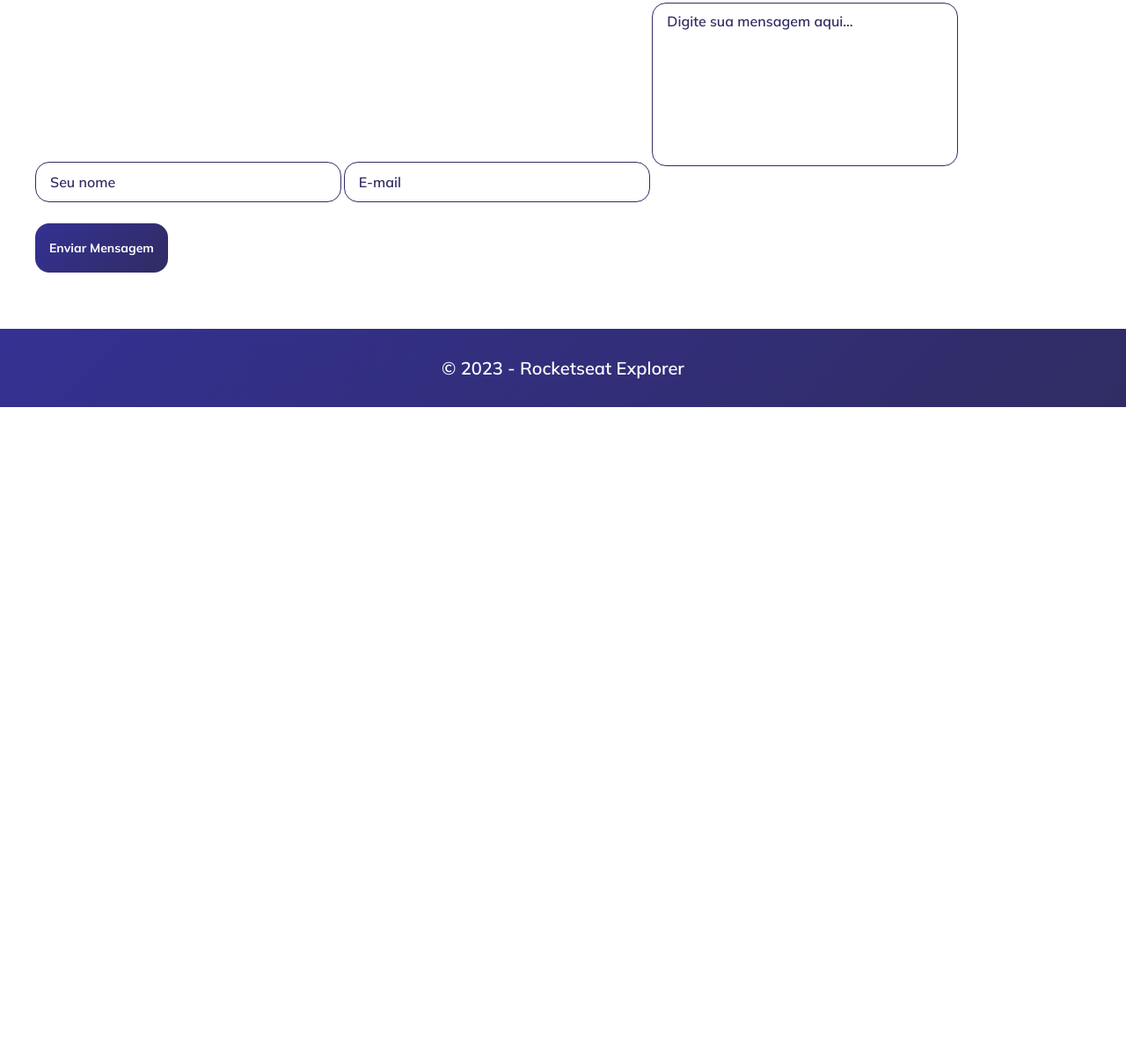
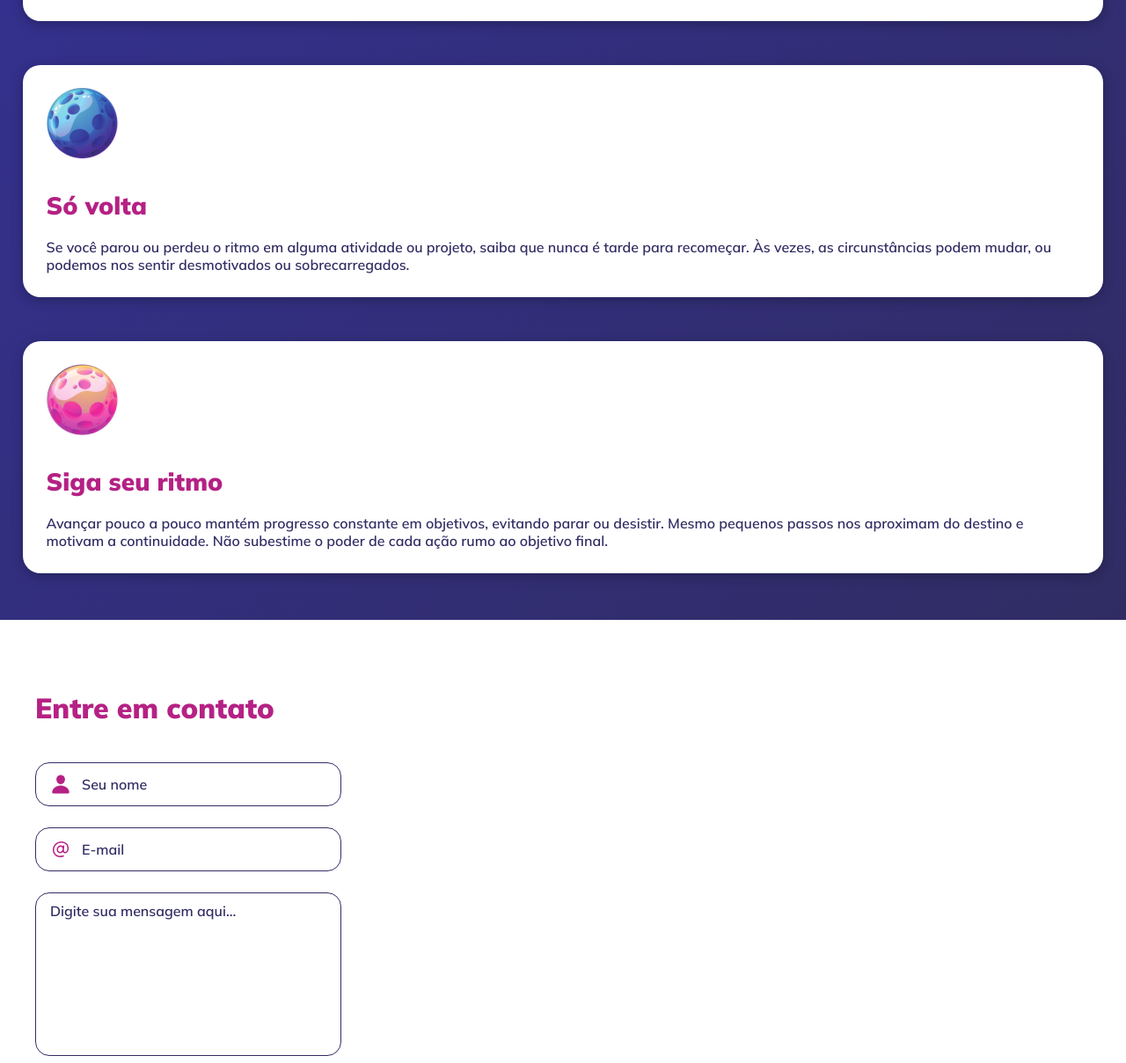
Before and after one commit to lucsmachado/explore-sem-limites, a plain HTML site: page src/index.html in a window 1280 px wide. Shown: the part 971-2180 px from the top of the page at 88% size. Before the commit the page ends 1434 px from the top, so only its background shows below. Drawn offline with Linux system fonts and the light colour scheme.

Commit message:
feat: added images

```diff
--- a/src/index.html
+++ b/src/index.html
@@ -15,12 +15,23 @@
   </head>
   <body>
     <header>
+      <img
+        id="astronaut"
+        src="/public/assets/astronaut.png"
+        alt="Ilustração de um astronauta flutuando pelo espaço, planetas coloridos ao fundo."
+      />
       <h1>Explore sem limites</h1>
       <p>Porque o aprendizado é contínuo</p>
+      <img
+        id="arrow-down"
+        src="/public/assets/arrow_down.svg"
+        alt="Seta roxa apontando para baixo."
+      />
     </header>
     <main>
       <section id="cards">
         <div class="card">
+          <img src="/public/assets/moon_orange.png" alt="Planeta alaranjado" />
           <h2>Não pare nunca</h2>
           <p>
             Se você deseja ter sucesso nos estudos, é fundamental que você adote
@@ -29,6 +40,7 @@
           </p>
         </div>
         <div class="card">
+          <img src="/public/assets/moon_blue.png" alt="Planeta azulado" />
           <h2>Só volta</h2>
           <p>
             Se você parou ou perdeu o ritmo em alguma atividade ou projeto,
@@ -37,6 +49,7 @@
           </p>
         </div>
         <div class="card">
+          <img src="/public/assets/moon_pink.png" alt="Planeta cor de rosa" />
           <h2>Siga seu ritmo</h2>
           <p>
             Avançar pouco a pouco mantém progresso constante em objetivos,
@@ -51,13 +64,23 @@
           <fieldset id="contact-fields">
             <legend>Entre em contato</legend>
 
-            <label for="name">Seu nome</label>
+            <label for="name">
+              <span>Seu nome</span>
+              <img
+                src="/public/assets/icon_person.svg"
+                alt="Silhueta de uma pessoa de gênero não especificado"
+              />
               <input type="text" id="name" placeholder="Seu nome" />
+            </label>
 
-            <label for="email">E-mail</label>
+            <label for="email">
+              <span>E-mail</span>
+              <img src="/public/assets/icon_email.svg" alt="Arroba" />
               <input type="email" id="email" placeholder="E-mail" />
+            </label>
 
-            <label for="message">Digite sua mensagem aqui</label>
+            <label for="message">
+              <span>Digite sua mensagem aqui</span>
               <textarea
                 name="message"
                 id="message"
@@ -65,6 +88,7 @@
                 rows="10"
                 placeholder="Digite sua mensagem aqui..."
               ></textarea>
+            </label>
           </fieldset>
 
           <button type="submit">Enviar mensagem</button>
--- a/src/style.css
+++ b/src/style.css
@@ -20,7 +20,13 @@ header {
   padding: 0 3.2rem 9.2rem;
 }
 
+header > #astronaut {
+  width: 100%;
+  max-width: 34.8rem;
+}
+
 header > h1 {
+  margin-top: 1.6rem;
   margin-bottom: 0.5rem;
 
   font-size: 3.2rem;
@@ -32,6 +38,10 @@ header > p {
   font-size: 2rem;
   font-weight: 600;
   color: var(--brand-secondary);
+}
+
+header > #arrow-down {
+  margin-top: 3.5rem;
 }
 
 #cards {
@@ -47,6 +57,8 @@ header > p {
   padding: 2.65rem;
   border-radius: 2rem;
   background: var(--white);
+  box-shadow: 0px 3.3107693195343018px 13.243077278137207px 0px
+    rgba(0, 0, 0, 0.25);
 }
 
 .card + .card {
@@ -54,6 +66,7 @@ header > p {
 }
 
 .card > h2 {
+  margin-top: 3.2rem;
   margin-bottom: 2rem;
   color: var(--brand-primary);
   font-size: 2.8rem;
@@ -98,36 +111,47 @@ header > p {
 }
 
 #contact-fields > label {
-  display: none;
-}
-
-#contact-fields > textarea {
-  resize: none;
-  min-height: 9rem;
-}
-
-#contact-fields > input,
-#contact-fields > textarea {
+  display: flex;
+  align-items: center;
+  gap: 1.2rem;
+  margin-bottom: 2.4rem;
   border: 1.5px solid var(--brand-secondary);
   border-radius: 1.6rem;
   padding: 1.2rem 1.6rem;
   width: 100%;
   max-width: 34.8rem;
+  height: auto;
 }
 
-#contact-fields > input,
-#contact-fields > input::placeholder,
-#contact-fields > textarea,
-#contact-fields > textarea::placeholder {
+#contact-fields > label > span {
+  display: none;
+}
+
+#contact-fields textarea {
+  resize: none;
+  min-height: 9rem;
+}
+
+#contact-fields input,
+#contact-fields input::placeholder,
+#contact-fields textarea,
+#contact-fields textarea::placeholder {
   color: var(--brand-secondary);
   font-size: 1.6rem;
   font-weight: 600;
   line-height: 100%;
 }
 
-#contact-fields > input,
-#contact-fields > textarea {
-  margin-bottom: 2.4rem;
+#contact-fields input,
+#contact-fields textarea {
+  border: 0;
+  height: 100%;
+  width: 100%;
+}
+
+#contact-fields input:focus-visible,
+#contact-fields textarea:focus-visible {
+  outline: none;
 }
 
 footer {
```
Also changed, not shown: public/assets/arrow_down.svg (added), public/assets/astronaut.png (added), public/assets/icon_email.svg (added), public/assets/icon_person.svg (added), public/assets/moon_blue.png (added), public/assets/moon_orange.png (added), public/assets/moon_pink.png (added). Lines whose indentation alone changed are shown as unchanged.
